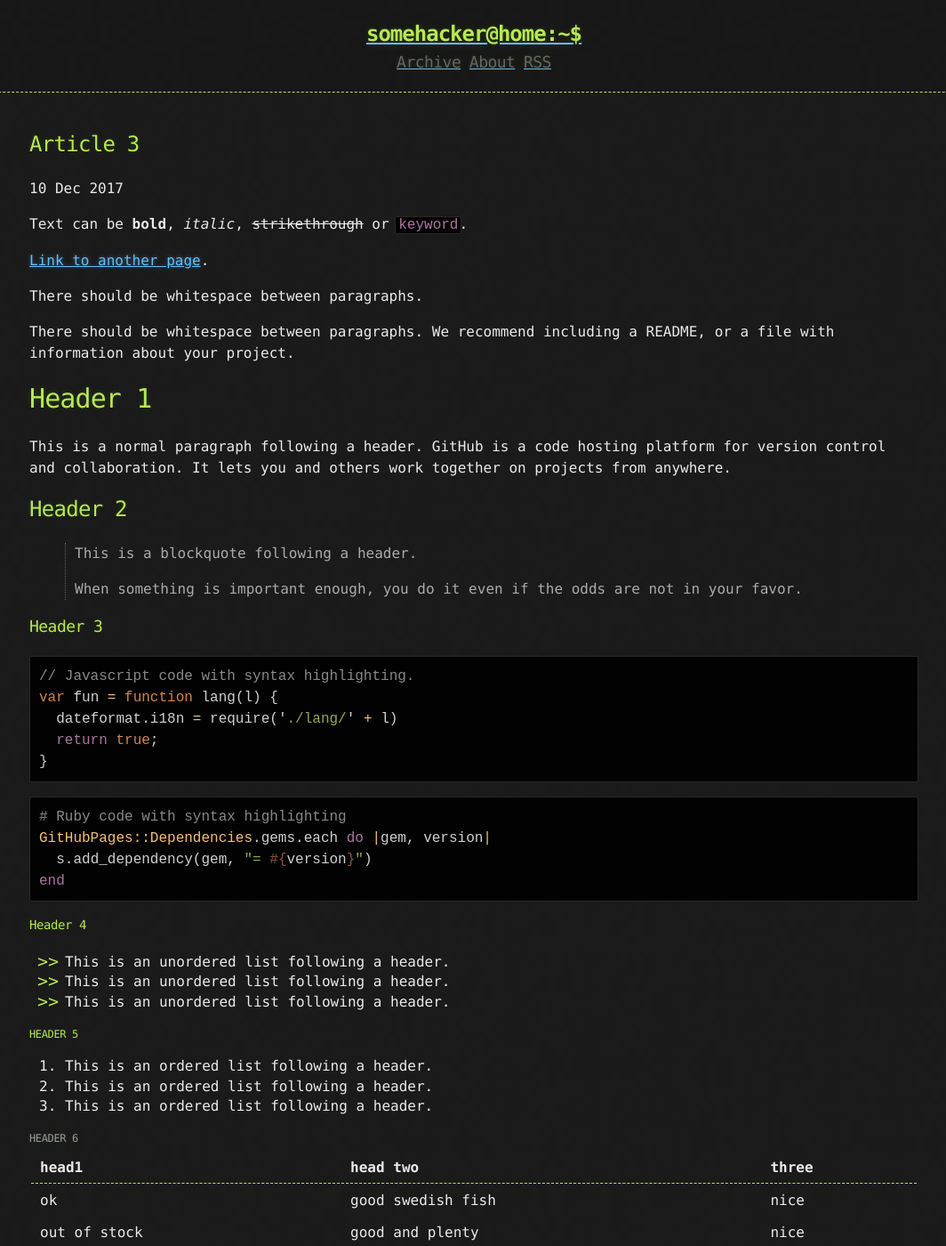
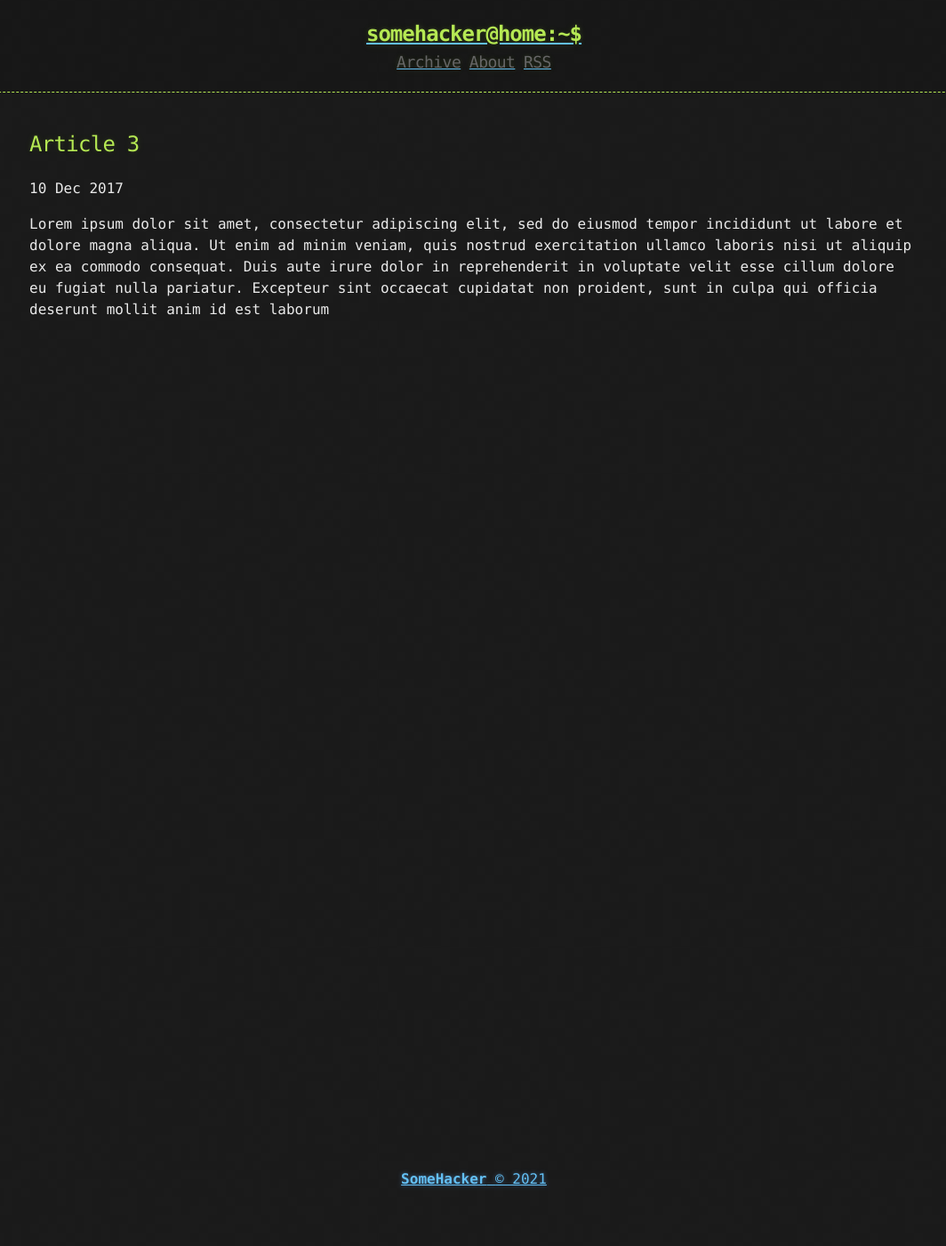
Before and after one commit to stackbit-projects/mi7g00sh-410b9, a Jekyll site: the page built from _posts/2017-12-10-Another-Sample-Page.md, in a window 1280 px wide and 1400 px high. Shown: the whole window at 89% size, without its empty margins (107-1171 px from the left). Built offline with Jekyll 4.4.1, drawn with Linux system fonts in a browser that asks for light colours; some of the changed text lies outside the part shown.

Commit message:
2017-12-10-Another-Sample-Page.md: updated markdown_content

````diff
--- a/_posts/2017-12-10-Another-Sample-Page.md
+++ b/_posts/2017-12-10-Another-Sample-Page.md
@@ -2,123 +2,4 @@
 title: Article 3
 published: true
 ---
-
-Text can be **bold**, _italic_, ~~strikethrough~~ or `keyword`.
-
-[Link to another page](another-page).
-
-There should be whitespace between paragraphs.
-
-There should be whitespace between paragraphs. We recommend including a README, or a file with information about your project.
-
-# [](#header-1)Header 1
-
-This is a normal paragraph following a header. GitHub is a code hosting platform for version control and collaboration. It lets you and others work together on projects from anywhere.
-
-## [](#header-2)Header 2
-
-> This is a blockquote following a header.
->
-> When something is important enough, you do it even if the odds are not in your favor.
-
-### [](#header-3)Header 3
-
-```js
-// Javascript code with syntax highlighting.
-var fun = function lang(l) {
-  dateformat.i18n = require('./lang/' + l)
-  return true;
-}
-```
-
-```ruby
-# Ruby code with syntax highlighting
-GitHubPages::Dependencies.gems.each do |gem, version|
-  s.add_dependency(gem, "= #{version}")
-end
-```
-
-#### [](#header-4)Header 4
-
-*   This is an unordered list following a header.
-*   This is an unordered list following a header.
-*   This is an unordered list following a header.
-
-##### [](#header-5)Header 5
-
-1.  This is an ordered list following a header.
-2.  This is an ordered list following a header.
-3.  This is an ordered list following a header.
-
-###### [](#header-6)Header 6
-
-| head1        | head two          | three |
-|:-------------|:------------------|:------|
-| ok           | good swedish fish | nice  |
-| out of stock | good and plenty   | nice  |
-| ok           | good `oreos`      | hmm   |
-| ok           | good `zoute` drop | yumm  |
-
-### There's a horizontal rule below this.
-
-* * *
-
-### Here is an unordered list:
-
-*   Item foo
-*   Item bar
-*   Item baz
-*   Item zip
-
-### And an ordered list:
-
-1.  Item one
-1.  Item two
-1.  Item three
-1.  Item four
-
-### And a nested list:
-
-- level 1 item
-  - level 2 item
-  - level 2 item
-    - level 3 item
-    - level 3 item
-- level 1 item
-  - level 2 item
-  - level 2 item
-  - level 2 item
-- level 1 item
-  - level 2 item
-  - level 2 item
-- level 1 item
-
-### Small image
-
-![](https://assets-cdn.github.com/images/icons/emoji/octocat.png)
-
-### Large image
-
-![](https://guides.github.com/activities/hello-world/branching.png)
-
-
-### Definition lists can be used with HTML syntax.
-
-<dl>
-<dt>Name</dt>
-<dd>Godzilla</dd>
-<dt>Born</dt>
-<dd>1952</dd>
-<dt>Birthplace</dt>
-<dd>Japan</dd>
-<dt>Color</dt>
-<dd>Green</dd>
-</dl>
-
-```
-Long, single-line code blocks should not wrap. They should horizontally scroll if they are too long. This line should be long enough to demonstrate this.
-```
-
-```
-The final element.
-```
+Lorem ipsum dolor sit amet, consectetur adipiscing elit, sed do eiusmod tempor incididunt ut labore et dolore magna aliqua. Ut enim ad minim veniam, quis nostrud exercitation ullamco laboris nisi ut aliquip ex ea commodo consequat. Duis aute irure dolor in reprehenderit in voluptate velit esse cillum dolore eu fugiat nulla pariatur. Excepteur sint occaecat cupidatat non proident, sunt in culpa qui officia deserunt mollit anim id est laborum
````
